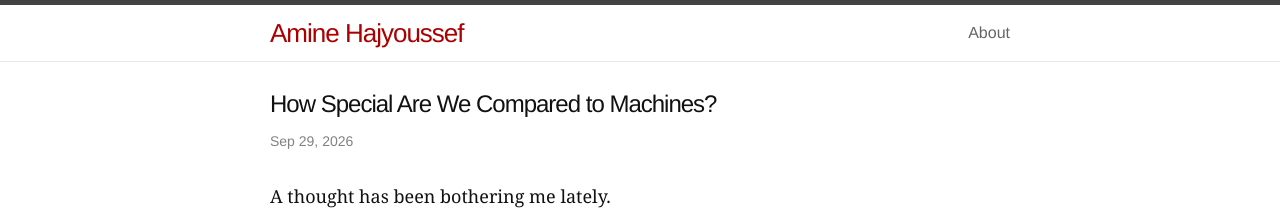
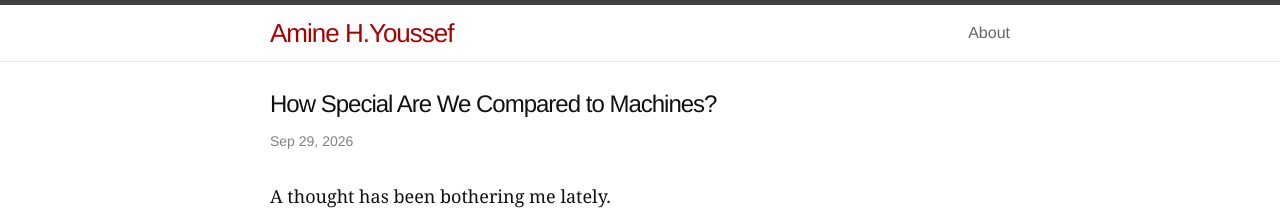
Before and after one commit to pindexis/pindexis.github.io, a Jekyll site: the page built from _posts/2026-09-29-how-special-are-we-compared-to-machines.markdown, in a window 1280 px wide and 900 px high. Shown: the top 213 px of the window. Built offline with Jekyll 4.4.1, drawn with Linux system fonts in a browser that asks for light colours.

Commit message:
update display name to Amine H.Youssef

```diff
--- a/_config.yml
+++ b/_config.yml
@@ -2,7 +2,7 @@
 title: My random thoughts
 email: hajyoussef.amine@gmail.com
 description: > # this means to ignore newlines until "baseurl:"
-  Amine Hajyoussef blog
+  Amine H.Youssef blog
 baseurl: "" # the subpath of your site, e.g. /blog/
 url: "pindexis.github.io" # the base hostname & protocol for your site
 github_username: pindexis
--- a/_includes/header.html
+++ b/_includes/header.html
@@ -2,7 +2,7 @@
 
   <div class="wrapper">
 
-    <a class="site-title" href="{{ site.baseurl }}/">Amine Hajyoussef</a>
+    <a class="site-title" href="{{ site.baseurl }}/">Amine H.Youssef</a>
 
     <nav class="site-nav">
       <a href="#" class="menu-icon">
```
